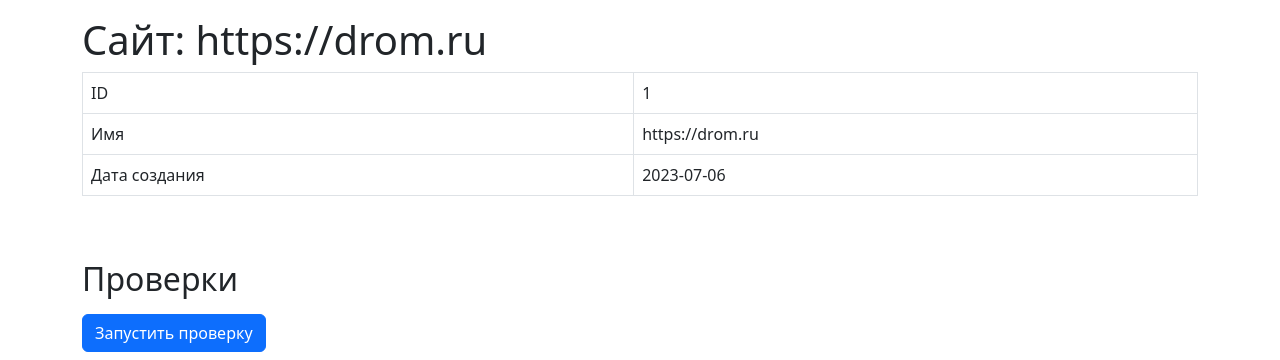
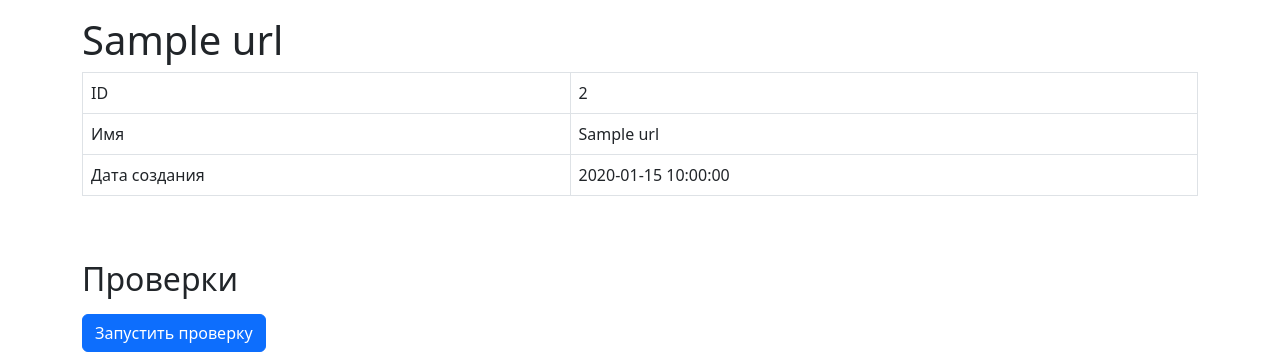
Before and after one commit to Onoiro/python-project-83, a Flask app: page /urls/2 in a window 1280 px wide. Shown: the part 56-416 px from the top of the page. Run offline with Flask 3, Linux system fonts and the light colour scheme; a database or web service that is not in the repository returns one stand-in record (values such as "Sample title"); some libraries are stand-ins or nearby versions.

Commit message:
update url.html: variables id, name, created_at to template

```diff
--- a/page_analyzer/templates/url.html
+++ b/page_analyzer/templates/url.html
@@ -3,21 +3,21 @@
 {% block content %}
 <main class="flex-grow-1">
     <div class="container-lg mt-3">
-      <h1>Сайт: https://drom.ru</h1>
+      <h1>{{ name }}</h1>
         <div class="table-responsive">
             <table class="table table-bordered table-hover text-nowrap" data-test="url">
                 <tbody>
                     <tr>
                         <td>ID</td>
-                        <td>1</td>
+                        <td>{{ id }}</td>
                     </tr>
                     <tr>
                         <td>Имя</td>
-                        <td>https://drom.ru</td>
+                        <td>{{ name }}</td>
                     </tr>
                     <tr>
                         <td>Дата создания</td>
-                        <td>2023-07-06</td>
+                        <td>{{ created_at }}</td>
                     </tr>
                     </tbody>
             </table>
```
